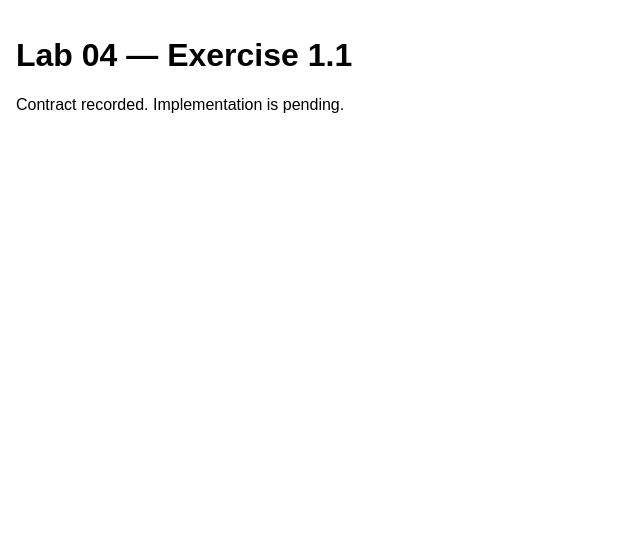
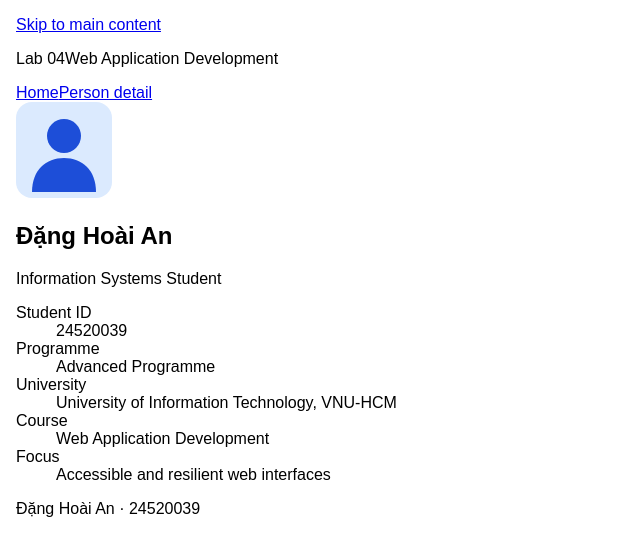
Before and after one commit to Aquarista01/24520039-DangHoaiAn-Lab04, a React (Vite) app: page /person in a window 1280 px wide. Shown: the top 556 px of the page, without its empty margins (0-640 px from the left). Built offline with nearby package versions, Linux system fonts and the light colour scheme.

Commit message:
feat: add lazy profile route and accessible Suspense fallback

```diff
--- a/src/App.jsx
+++ b/src/App.jsx
@@ -1,8 +1,133 @@
-export default function App() {
+import { lazy, Suspense } from 'react';
+import {
+  Link,
+  NavLink,
+  Route,
+  Routes,
+} from 'react-router';
+import PersonDetailSkeleton from './components/PersonDetailSkeleton.jsx';
+import { featuredPerson } from './data/featuredPerson.js';
+
+const LazyPersonDetail = lazy(
+  () => import('./pages/PersonDetail.jsx'),
+);
+
+function Home() {
   return (
-    <main>
-      <h1>Lab 04 — Exercise 1.1</h1>
-      <p>Contract recorded. Implementation is pending.</p>
-    </main>
+    <section className="home-panel">
+      <p className="eyebrow">
+        EXERCISE 1.1
+      </p>
+
+      <h1>
+        Performance &amp; resiliency
+      </h1>
+
+      <p>
+        Explore a profile page with on-demand JavaScript
+        loading and an accessible skeleton.
+      </p>
+
+      <Link
+        className="button-link"
+        to="/person"
+      >
+        View sample profile
+      </Link>
+    </section>
   );
 }
+
+function NotFound() {
+  return (
+    <section className="home-panel">
+      <h1>
+        Page not found
+      </h1>
+
+      <Link to="/">
+        Return home
+      </Link>
+    </section>
+  );
+}
+
+export default function App({
+  Detail = LazyPersonDetail,
+}) {
+  return (
+    <>
+      <a
+        className="skip-link"
+        href="#main-content"
+      >
+        Skip to main content
+      </a>
+
+      <div className="app-shell">
+        <header className="site-header">
+          <p className="brand">
+            Lab 04
+
+            <span>
+              Web Application Development
+            </span>
+          </p>
+
+          <nav aria-label="Primary">
+            <NavLink
+              className="nav-link"
+              to="/"
+              end
+            >
+              Home
+            </NavLink>
+
+            <NavLink
+              className="nav-link"
+              to="/person"
+            >
+              Person detail
+            </NavLink>
+          </nav>
+        </header>
+
+        <main
+          id="main-content"
+          tabIndex={-1}
+        >
+          <Routes>
+            <Route
+              path="/"
+              element={<Home />}
+            />
+
+            <Route
+              path="/person"
+              element={
+                <Suspense
+                  fallback={
+                    <PersonDetailSkeleton
+                      person={featuredPerson}
+                    />
+                  }
+                >
+                  <Detail person={featuredPerson} />
+                </Suspense>
+              }
+            />
+
+            <Route
+              path="*"
+              element={<NotFound />}
+            />
+          </Routes>
+        </main>
+
+        <footer className="site-footer">
+          Đặng Hoài An · 24520039
+        </footer>
+      </div>
+    </>
+  );
+}
--- /dev/null
+++ b/src/components/PersonDetailSkeleton.jsx
@@ -0,0 +1,74 @@
+import PersonLayout from './PersonLayout.jsx';
+
+function SkeletonText({ children }) {
+  return (
+    <span className="text-slot skeleton-text">
+      <span className="skeleton-sizing">
+        {children}
+      </span>
+    </span>
+  );
+}
+
+export default function PersonDetailSkeleton({ person }) {
+  return (
+    <>
+      <p
+        className="sr-only"
+        role="status"
+        aria-live="polite"
+        aria-atomic="true"
+      >
+        Loading person detail.
+      </p>
+
+      <section
+        className="person-panel"
+        aria-label="Person detail"
+        aria-busy="true"
+      >
+        <PersonLayout
+          hidden
+          avatar={
+            <div className="avatar skeleton-block" />
+          }
+          heading={
+            <h1>
+              <SkeletonText>
+                {person.name}
+              </SkeletonText>
+            </h1>
+          }
+          role={
+            <p className="person-role">
+              <SkeletonText>
+                {person.role}
+              </SkeletonText>
+            </p>
+          }
+        >
+          <dl className="person-facts">
+            {person.facts.map((fact) => (
+              <div
+                className="fact-row"
+                key={fact.label}
+              >
+                <dt>
+                  <SkeletonText>
+                    {fact.label}
+                  </SkeletonText>
+                </dt>
+
+                <dd>
+                  <SkeletonText>
+                    {fact.value}
+                  </SkeletonText>
+                </dd>
+              </div>
+            ))}
+          </dl>
+        </PersonLayout>
+      </section>
+    </>
+  );
+}
--- /dev/null
+++ b/src/components/PersonLayout.jsx
@@ -0,0 +1,25 @@
+export default function PersonLayout({
+  avatar,
+  heading,
+  role,
+  hidden = false,
+  children,
+}) {
+  return (
+    <div
+      className="person-layout"
+      aria-hidden={hidden || undefined}
+    >
+      <div className="person-hero">
+        {avatar}
+
+        <div className="person-heading">
+          {heading}
+          {role}
+        </div>
+      </div>
+
+      {children}
+    </div>
+  );
+}
--- a/src/pages/PersonDetail.jsx
+++ b/src/pages/PersonDetail.jsx
@@ -1,3 +1,58 @@
-export default function PersonDetail() {
-  return null;
+import PersonLayout from '../components/PersonLayout.jsx';
+
+export default function PersonDetail({ person }) {
+  return (
+    <section
+      className="person-panel"
+      aria-label="Person detail"
+      aria-busy="false"
+    >
+      <PersonLayout
+        avatar={
+          <img
+            className="avatar"
+            src={person.avatarSrc}
+            alt={person.avatarAlt}
+            width="96"
+            height="96"
+          />
+        }
+        heading={
+          <h1>
+            <span className="text-slot">
+              {person.name}
+            </span>
+          </h1>
+        }
+        role={
+          <p className="person-role">
+            <span className="text-slot">
+              {person.role}
+            </span>
+          </p>
+        }
+      >
+        <dl className="person-facts">
+          {person.facts.map((fact) => (
+            <div
+              className="fact-row"
+              key={fact.label}
+            >
+              <dt>
+                <span className="text-slot">
+                  {fact.label}
+                </span>
+              </dt>
+
+              <dd>
+                <span className="text-slot">
+                  {fact.value}
+                </span>
+              </dd>
+            </div>
+          ))}
+        </dl>
+      </PersonLayout>
+    </section>
+  );
 }
```
Also changed, not shown: public/profile-avatar.svg (added).
